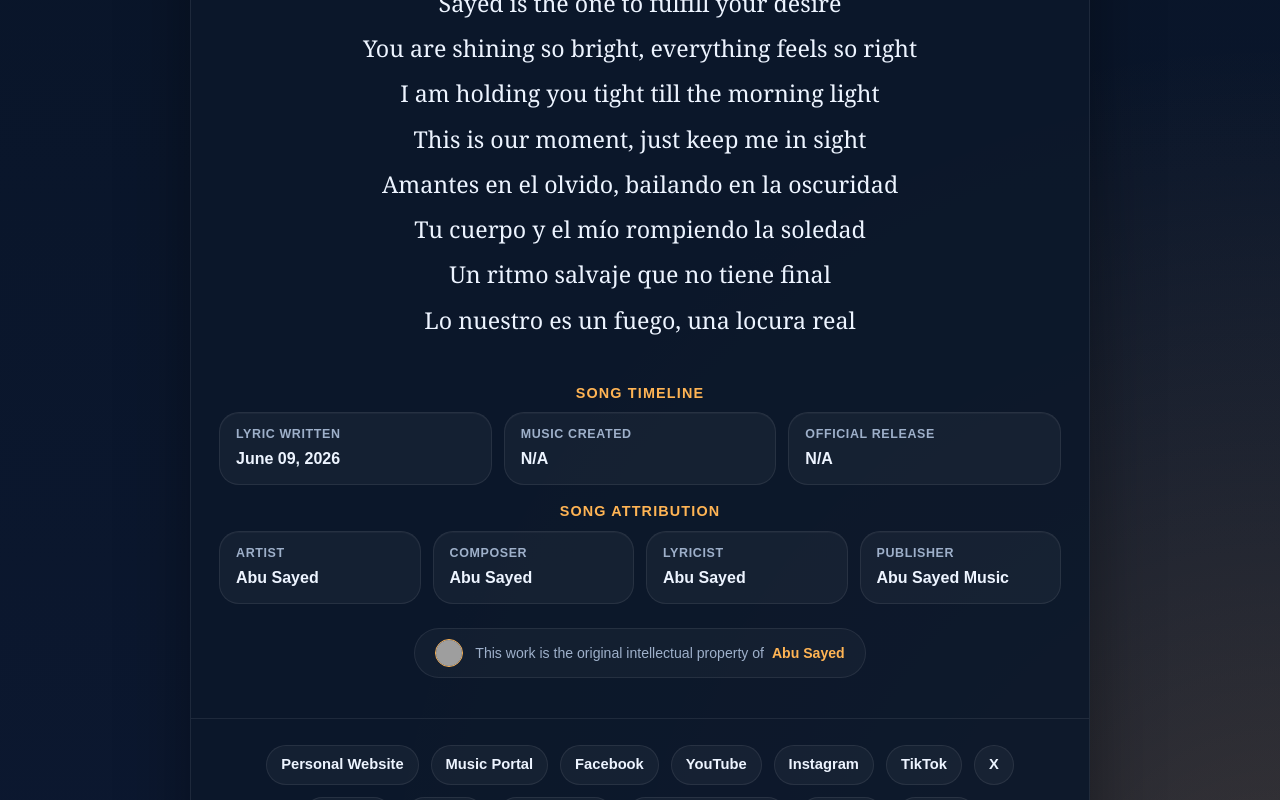
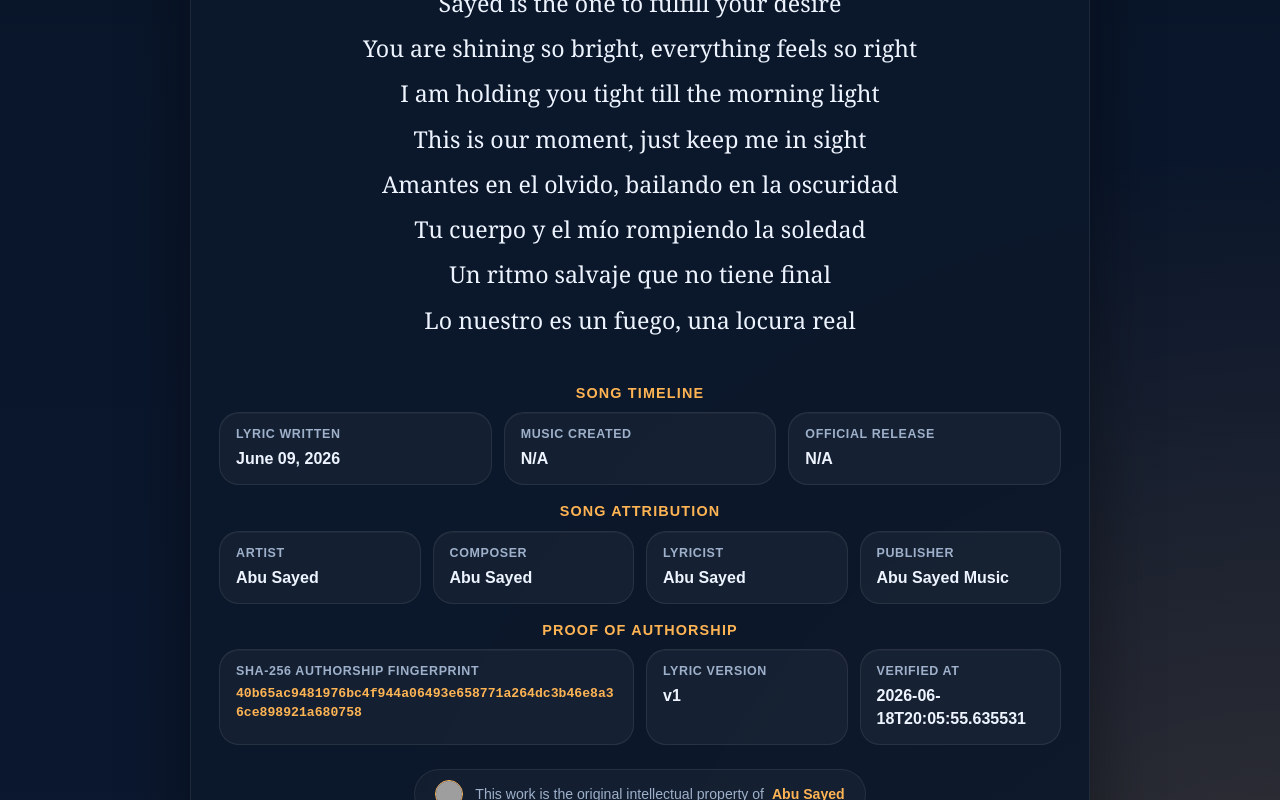
Before and after one commit to ImAbuSayed/amantes-en-el-olvido, a plain HTML site: page index.html in a window 1280 px wide. Shown: the part 2000-2800 px from the top of the page. Drawn offline with Linux system fonts and the light colour scheme; grey boxes are pictures that could not be loaded.

Commit message:
feat: update song assets v1 with signed GPG commit [verified]

```diff
--- a/index.html
+++ b/index.html
@@ -14,9 +14,9 @@
     <meta name="keywords" content="Amantes en el olvido, Abu Sayed lyrics, original song lyrics, Abu Sayed original song, Abu Sayed lyricist, Abu Sayed composer, Abu Sayed songwriter, official lyrics">
     <meta name="robots" content="index,follow,max-snippet:-1,max-image-preview:large,max-video-preview:-1">
     <meta name="referrer" content="strict-origin-when-cross-origin">
-    <meta name="description" content="The official lyric sheet for &#x27;Amantes en el olvido&#x27; by Abu Sayed. This song is an original creative work, written and composed by the artist.">
+    <meta name="description" content="Access the verified lyrics of &#x27;Amantes en el olvido&#x27;, an original song crafted, composed, and performed by Abu Sayed.">
     <meta property="og:title" content="Amantes en el olvido - Original Lyrics by Abu Sayed">
-    <meta property="og:description" content="The official lyric sheet for &#x27;Amantes en el olvido&#x27; by Abu Sayed. This song is an original creative work, written and composed by the artist.">
+    <meta property="og:description" content="Access the verified lyrics of &#x27;Amantes en el olvido&#x27;, an original song crafted, composed, and performed by Abu Sayed.">
     <meta property="og:type" content="music.song">
     <meta property="og:url" content="https://imabusayed.github.io/amantes-en-el-olvido/">
     <meta property="og:site_name" content="Abu Sayed Music">
@@ -24,7 +24,7 @@
     <meta name="last-modified" content="2026-06-09 13:10:43">
     <meta name="twitter:card" content="summary_large_image">
     <meta name="twitter:title" content="Amantes en el olvido - Original Lyrics by Abu Sayed">
-    <meta name="twitter:description" content="The official lyric sheet for &#x27;Amantes en el olvido&#x27; by Abu Sayed. This song is an original creative work, written and composed by the artist.">
+    <meta name="twitter:description" content="Access the verified lyrics of &#x27;Amantes en el olvido&#x27;, an original song crafted, composed, and performed by Abu Sayed.">
     <link rel="canonical" href="https://imabusayed.github.io/amantes-en-el-olvido/">
     <link rel="sitemap" type="application/xml" title="Sitemap" href="https://imabusayed.github.io/amantes-en-el-olvido/sitemap.xml">
     <link rel="author" href="https://github.com/ImAbuSayed">
@@ -100,7 +100,7 @@
       "@id": "https://imabusayed.github.io/amantes-en-el-olvido#webpage",
       "url": "https://imabusayed.github.io/amantes-en-el-olvido/",
       "name": "Amantes en el olvido - Original Lyrics by Abu Sayed",
-      "description": "The official lyric sheet for 'Amantes en el olvido' by Abu Sayed. This song is an original creative work, written and composed by the artist.",
+      "description": "Access the verified lyrics of 'Amantes en el olvido', an original song crafted, composed, and performed by Abu Sayed.",
       "isPartOf": {
         "@id": "https://music.abusayed.com.bd/#website"
       },
@@ -537,7 +537,7 @@
 
         <div class="controls">
             <button class="btn-speak" id="speakBtn" title="Read the lyrics aloud"><span id="speakText">Read Aloud</span></button>
-            <a href="https://music.abusayed.com.bd/Licensing/?https://imabusayed.github.io/amantes-en-el-olvido/" class="btn-license" title="Get licensing for this song" target="_blank">Official Music Licensing for Amantes en el olvido</a>
+            <a href="https://music.abusayed.com.bd/Licensing/?https://imabusayed.github.io/amantes-en-el-olvido/" class="btn-license" title="Get licensing for this song" target="_blank">Get License For Amantes en el olvido</a>
 
         </div>
         <br>
@@ -612,6 +612,26 @@
             <div class="meta-card">
                 <span class="meta-label">Publisher</span>
                 <strong>Abu Sayed Music</strong>
+            </div>
+
+                </div>
+            </div>
+
+            <div class="details-block">
+                <div class="details-title">Proof of Authorship</div>
+                <div class="meta-grid">
+
+            <div class="meta-card" style="grid-column: span 2;">
+                <span class="meta-label">SHA-256 Authorship Fingerprint</span>
+                <strong style="word-break: break-all; font-family: monospace; font-size: 0.82rem; color: var(--accent);">40b65ac9481976bc4f944a06493e658771a264dc3b46e8a36ce898921a680758</strong>
+            </div>
+            <div class="meta-card">
+                <span class="meta-label">Lyric Version</span>
+                <strong>v1</strong>
+            </div>
+            <div class="meta-card">
+                <span class="meta-label">Verified At</span>
+                <strong>2026-06-18T20:05:55.635531</strong>
             </div>
 
                 </div>
```
Also changed, not shown: excerpts/Bridge-Preview.txt (added), excerpts/Chorus-Preview.txt (added), excerpts/Final-Chorus-Preview.txt (added), excerpts/Hook-Preview.txt (added), excerpts/Pre-Chorus-2-Preview.txt (added), excerpts/Pre-Chorus-3-Preview.txt (added), excerpts/Pre-Chorus-Preview.txt (added), excerpts/Verse-1-Preview.txt (added), excerpts/Verse-2-Preview.txt (added), excerpts/Verse-3-Preview.txt (added), hashes.txt (added), llms.txt, lyrics_backup/2026-06-18_amantes-en-el-olvido-v1.txt (added), manifest.json (added), 1 other file.
